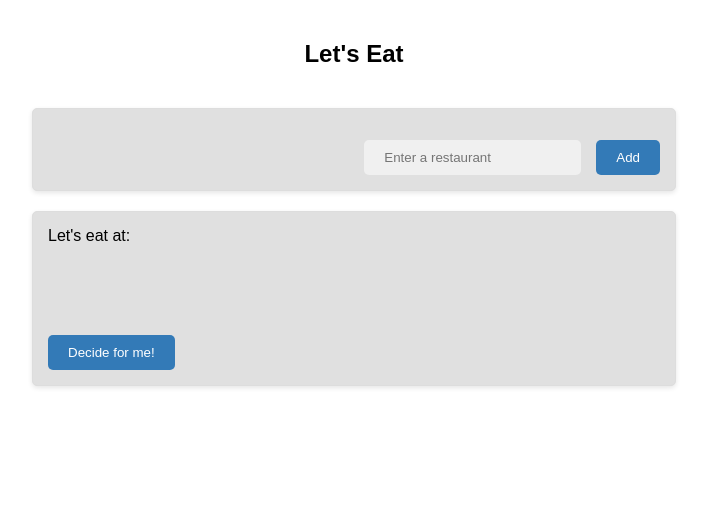
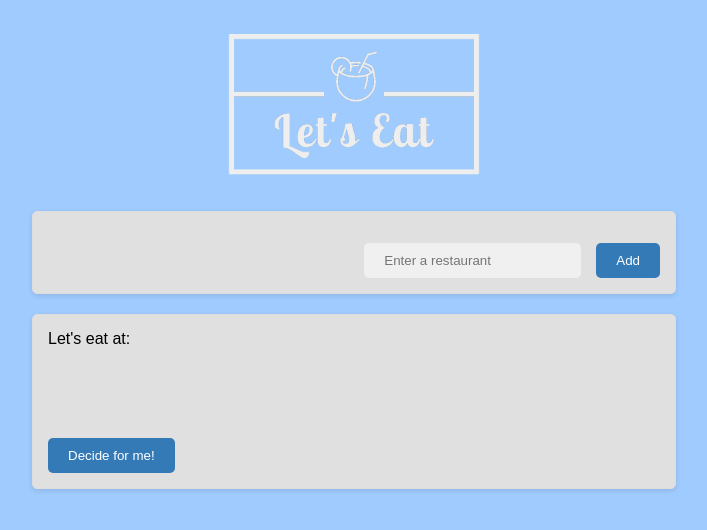
Before and after one commit to eightS1X/LetsEat, an Angular app in the folder letsEat/: page / in a window 1280 px wide. Shown: the top 530 px of the page, without its empty margins (286-993 px from the left). Built offline with nearby package versions, Linux system fonts and the light colour scheme.

Commit message:
replace header with logo

```diff
--- a/letsEat/src/app/app.component.html
+++ b/letsEat/src/app/app.component.html
@@ -1,3 +1,5 @@
-<h2 style="padding: 20px; text-align: center;">Let's Eat</h2>
+<div class="container">
+    <img src="assets/logo_transparent.png" alt="Lets Eat Logo">
+</div>
 <app-item-list></app-item-list>
 <randomizer></randomizer>
--- a/letsEat/src/app/app.component.scss
+++ b/letsEat/src/app/app.component.scss
@@ -0,0 +1,8 @@
+.container {
+    text-align: center;
+  }
+
+  .container img {
+    width: 400px;
+    display: inline-block;
+  }
--- a/letsEat/src/styles.scss
+++ b/letsEat/src/styles.scss
@@ -2,6 +2,7 @@
 
 body {
     font-family: Arial, sans-serif;
+    background-color: #a0cbff;
 }
 
 $breakpoint-mobile: 375px;
@@ -15,6 +16,10 @@ $breakpoint-desktop: 1024px;
 
         ul {
             list-style-type: none;
+        }
+
+        li {
+            padding-top: 8px;
         }
 
         width: 100%;
```
Also changed, not shown: letsEat/src/assets/logo_transparent.png (added).
